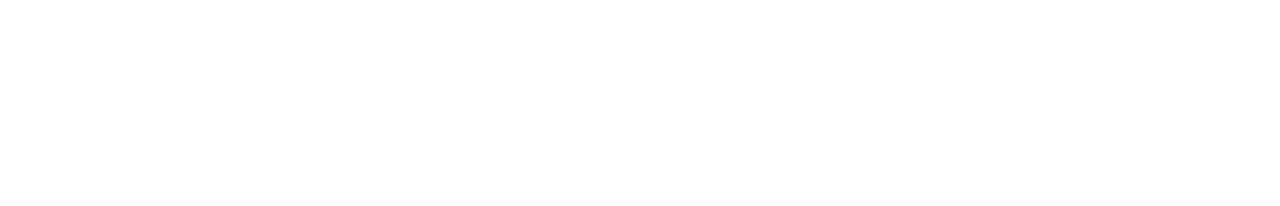
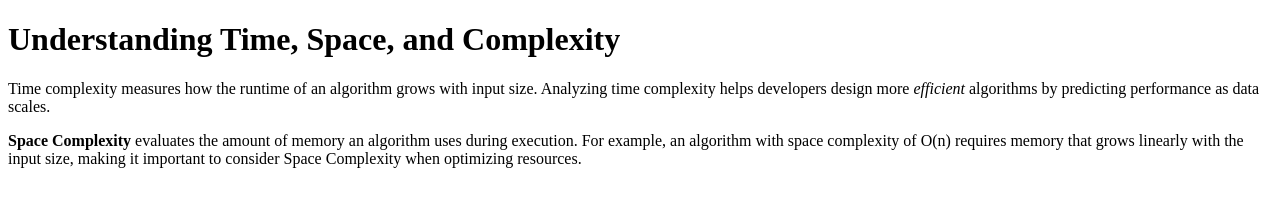
Before and after one commit to acciojob/time-and-space-complexity-venkatakrishna420, a website: page main.html in a window 1280 px wide. Drawn offline with Linux system fonts and the light colour scheme.

Commit message:
created a submission

```diff
--- a/main.html
+++ b/main.html
@@ -1,16 +1,23 @@
 <!DOCTYPE html>
+<html lang="en">
+<head>
+  <meta charset="UTF-8">
+  <meta name="viewport" content="width=device-width, initial-scale=1.0">
+  <title>Time and Space Complexity</title>
+</head>
+<body>
+  <h1>Understanding Time, Space, and Complexity</h1>
 
-<html>
+  <p>
+    Time complexity measures how the runtime of an algorithm grows with input size.
+    Analyzing time complexity helps developers design more <em>efficient</em> algorithms
+    by predicting performance as data scales.
+  </p>
 
-<head>
-	<link rel="stylesheet" href="styles.css">
-</head>
-
-<body>
-	<!-- the entire body must be written by student -->
-    <script type="text/javascript" src="./script.js">
-</script>
-
+  <p>
+    <b>Space Complexity</b> evaluates the amount of memory an algorithm uses during execution.
+    For example, an algorithm with space complexity of O(n) requires memory that grows linearly
+    with the input size, making it important to consider Space Complexity when optimizing resources.
+  </p>
 </body>
-
 </html>
```
